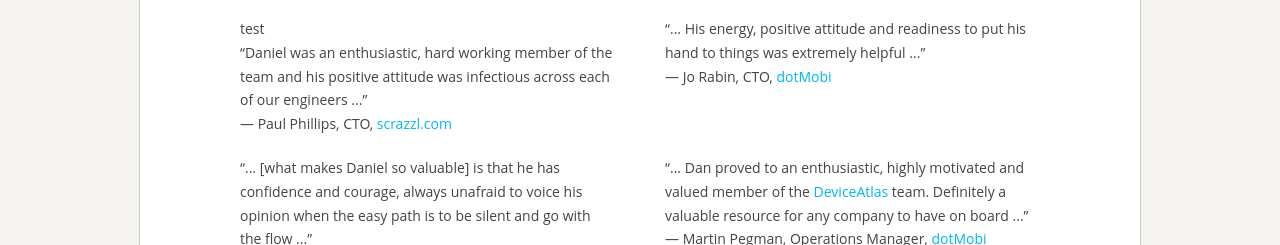
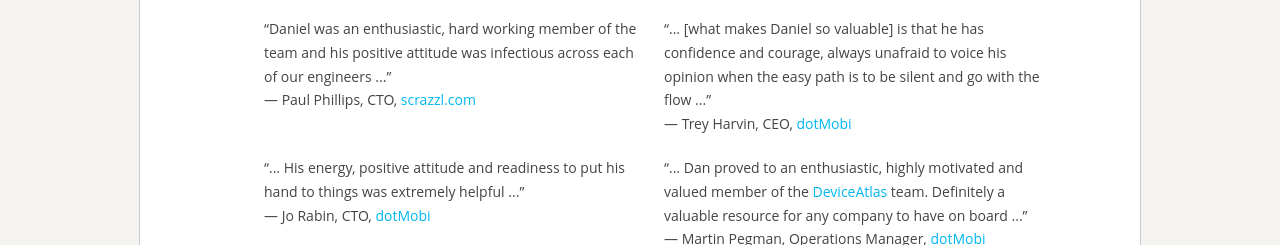
Before and after one commit to danielhunt/danielhunt.github.com, a plain HTML site: page index.html in a window 1280 px wide. Shown: the part 707-952 px from the top of the page. Drawn offline with nearby package versions, Linux system fonts and the light colour scheme.

Commit message:
layout fixes for quotes

```diff
--- a/css/main.css
+++ b/css/main.css
@@ -141,23 +141,19 @@
 
 .columns {
 	overflow:hidden;
-	padding-bottom: 20px;
 }
 
-.left_column {
+.columns .col {
+	padding-bottom: 20px;
+	padding-left: 3%;
 	float:left;
-	width:375px
-}
-
-.right_column {
-	float:right;
-	width:375px
+	width:47%;
+	min-width:375px
 }
 
 footer {
 	font-size: 75%;
-	margin:20px
-	auto
+	margin:20px auto;
 }
 
 footer hr {
--- a/index.html
+++ b/index.html
@@ -67,25 +67,22 @@
 		<section>
 			<h3>What have others said about Daniel?</h3>
 			<div class="columns">
-				<div class="left_column">
-					<blockquote>test</blockquote>
+				<div class="col">
 					<p>&ldquo;Daniel was an enthusiastic, hard working member of the team and his positive attitude was infectious across each of our engineers ...&rdquo;</p>
 					— Paul Phillips, CTO, <a href="http://scrazzl.com">scrazzl.com</a>
 				</div>
 
-				<div class="right_column">
-					<p>&ldquo;... His energy, positive attitude and readiness to put his hand to things was extremely helpful ...&rdquo;</p>
-					— Jo Rabin, CTO, <a href="http://mtld.mobi">dotMobi</a>
-				</div>
-			</div>
-
-			<div class="columns">
-				<div class="left_column">
+				<div class="col">
 					<p>&ldquo;... [what makes Daniel so valuable] is that he has confidence and courage, always unafraid to voice his opinion when the easy path is to be silent and go with the flow ...&rdquo;</p>
 					— Trey Harvin, CEO, <a href="http://mtld.mobi">dotMobi</a>
 				</div>
 
-				<div class="right_column">
+				<div class="col">
+					<p>&ldquo;... His energy, positive attitude and readiness to put his hand to things was extremely helpful ...&rdquo;</p>
+					— Jo Rabin, CTO, <a href="http://mtld.mobi">dotMobi</a>
+				</div>
+
+				<div class="col">
 					<p>&ldquo;... Dan proved to an enthusiastic, highly motivated and valued member of the <a href="http://deviceatlas.com" title="DeviceAtlas" alt="DeviceAtlas">DeviceAtlas</a> team. Definitely a valuable resource for any company to have on board ...&rdquo;</p>
 					— Martin Pegman, Operations Manager, <a href="http://mtld.mobi">dotMobi</a>
 				</div>
```
